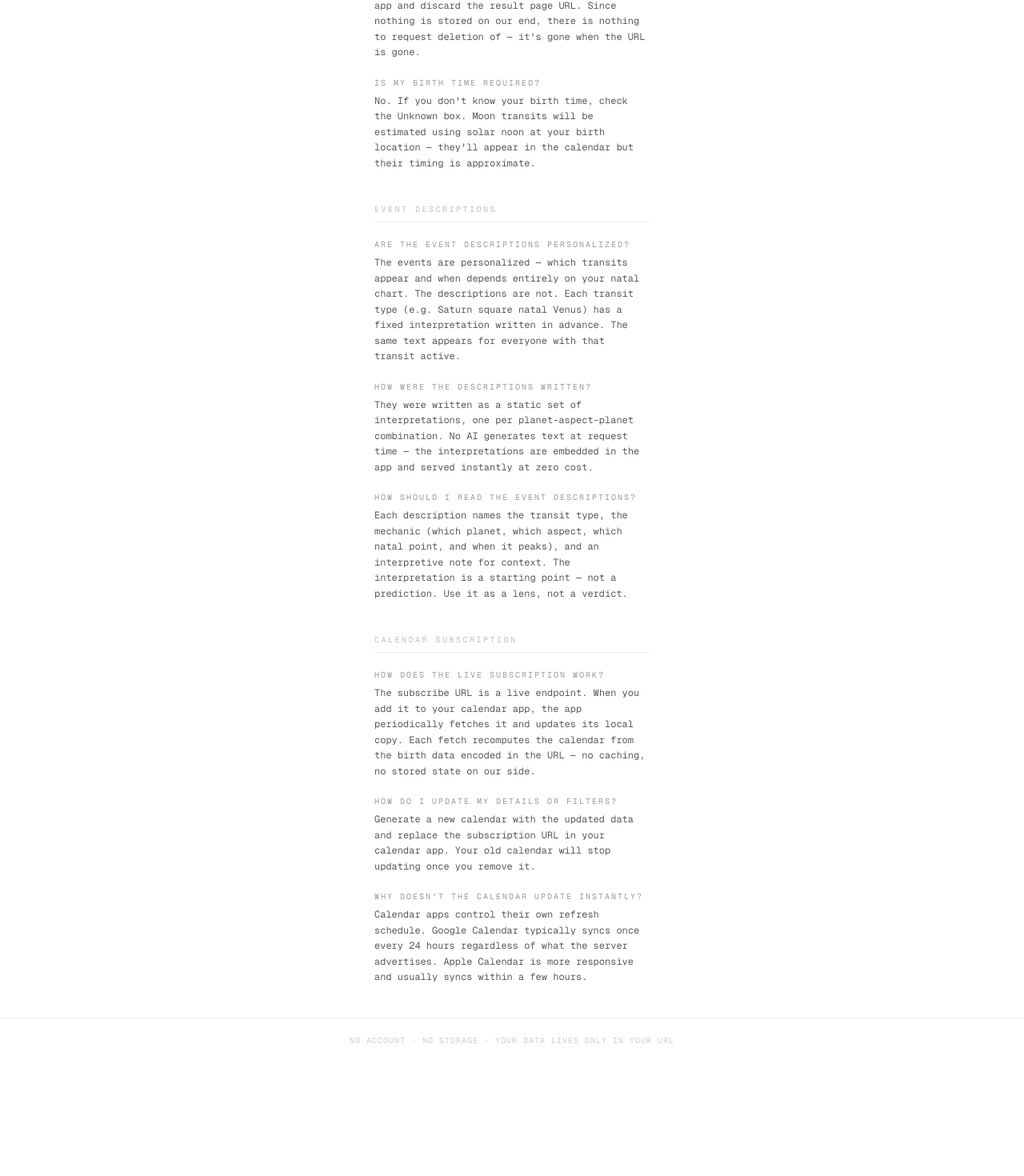
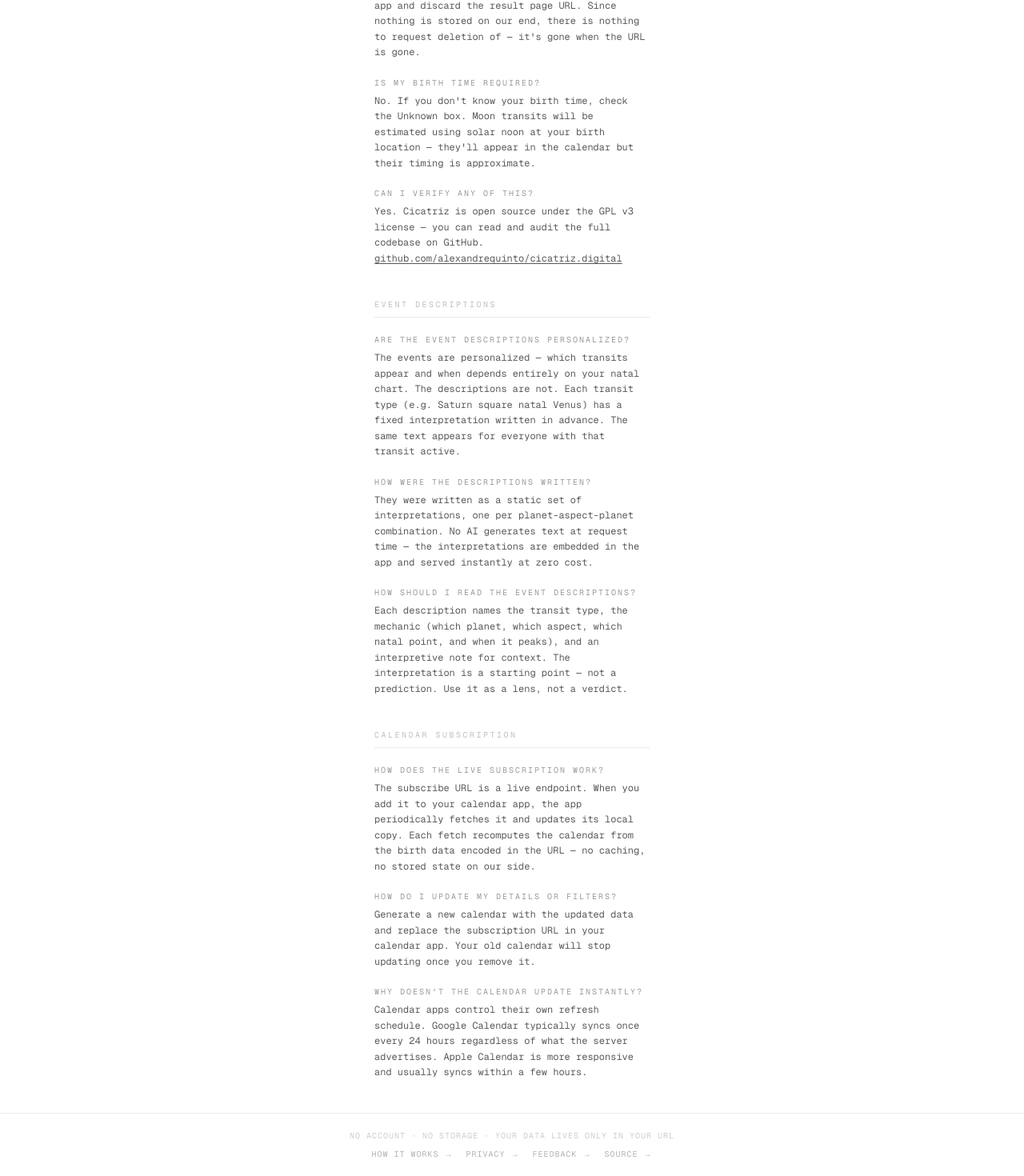
Before and after one commit to alexandrequinto/cicatriz.digital, a Next.js app: page /en/faq in a window 1280 px wide. Shown: the part 1739-3209 px from the top of the page at 80% size. Before the commit the page ends 3067 px from the top, so only its background shows below. Built offline with nearby package versions, Linux system fonts and the light colour scheme.

Commit message:
feat: shared Footer component, GitHub links in FAQ and Privacy, repo public

```diff
--- a/app/[locale]/faq/page.tsx
+++ b/app/[locale]/faq/page.tsx
@@ -2,6 +2,7 @@ import type { Metadata } from 'next';
 import Link from 'next/link';
 import { useTranslations } from 'next-intl';
 import { getTranslations } from 'next-intl/server';
+import Footer from '@/components/Footer';
 
 export async function generateMetadata({ params }: { params: Promise<{ locale: string }> }): Promise<Metadata> {
   const { locale } = await params;
@@ -30,7 +31,6 @@ function Section({ title, children }: { title: string; children: React.ReactNode
 
 export default function FaqPage() {
   const t = useTranslations('faq');
-  const tResult = useTranslations('result');
 
   return (
     <div className="flex flex-col min-h-screen">
@@ -65,6 +65,14 @@ export default function FaqPage() {
           <QA q={t('q8')}><p>{t('a8')}</p></QA>
           <QA q={t('q9')}><p>{t('a9')}</p></QA>
           <QA q={t('q10')}><p>{t('a10')}</p></QA>
+          <QA q={t('qSource')}>
+            <p>
+              {t('aSource')}{' '}
+              <a href="https://github.com/alexandrequinto/cicatriz.digital" target="_blank" rel="noopener noreferrer" className="underline underline-offset-2 hover:text-foreground/80 transition-colors">
+                github.com/alexandrequinto/cicatriz.digital
+              </a>
+            </p>
+          </QA>
         </Section>
 
         <Section title={t('s3Title')}>
@@ -81,11 +89,7 @@ export default function FaqPage() {
 
       </main>
 
-      <footer className="px-5 py-5 border-t border-foreground/8">
-        <p className="text-[10px] text-foreground/20 uppercase tracking-widest text-center">
-          {tResult('footerNoStorage')}
-        </p>
-      </footer>
+      <Footer />
     </div>
   );
 }
--- a/app/[locale]/page.tsx
+++ b/app/[locale]/page.tsx
@@ -1,7 +1,7 @@
-import Link from 'next/link';
 import { useTranslations } from 'next-intl';
 import NatalChartForm from '@/components/NatalChartForm';
 import LocaleSwitcher from '@/components/LocaleSwitcher';
+import Footer from '@/components/Footer';
 
 export default function Home() {
   const t = useTranslations('home');
@@ -49,16 +49,7 @@ export default function Home() {
         <NatalChartForm />
       </main>
 
-      <footer className="px-5 py-5 border-t border-foreground/8 space-y-2">
-        <p className="text-[10px] text-foreground/40 uppercase tracking-widest text-center">
-          {t('footerNoStorage')}
-        </p>
-        <p className="text-[10px] text-foreground/30 uppercase tracking-widest text-center space-x-4">
-          <Link href="/faq" className="hover:text-foreground/60 transition-colors">{t('footerHowItWorks')}</Link>
-          <Link href="/privacy" className="hover:text-foreground/60 transition-colors">{t('footerPrivacy')}</Link>
-          <a href="mailto:feedback@cicatriz.digital" className="hover:text-foreground/60 transition-colors">{t('footerFeedback')}</a>
-        </p>
-      </footer>
+      <Footer />
     </div>
   );
 }
--- a/app/[locale]/privacy/page.tsx
+++ b/app/[locale]/privacy/page.tsx
@@ -2,6 +2,7 @@ import type { Metadata } from 'next';
 import Link from 'next/link';
 import { useTranslations } from 'next-intl';
 import { getTranslations } from 'next-intl/server';
+import Footer from '@/components/Footer';
 
 export async function generateMetadata({ params }: { params: Promise<{ locale: string }> }): Promise<Metadata> {
   const { locale } = await params;
@@ -24,7 +25,6 @@ function P({ children }: { children: React.ReactNode }) {
 
 export default function PrivacyPage() {
   const t = useTranslations('privacy');
-  const tResult = useTranslations('result');
 
   return (
     <div className="flex flex-col min-h-screen">
@@ -57,15 +57,17 @@ export default function PrivacyPage() {
 
         <Section title={t('s4Title')}>
           <P>{t('s4p1')}</P>
+          <P>
+            {t('s4p2')}{' '}
+            <a href="https://github.com/alexandrequinto/cicatriz.digital" target="_blank" rel="noopener noreferrer" className="underline underline-offset-2 hover:text-foreground/80 transition-colors">
+              github.com/alexandrequinto/cicatriz.digital
+            </a>
+          </P>
         </Section>
 
       </main>
 
-      <footer className="px-5 py-5 border-t border-foreground/8">
-        <p className="text-[10px] text-foreground/20 uppercase tracking-widest text-center">
-          {tResult('footerNoStorage')}
-        </p>
-      </footer>
+      <Footer />
     </div>
   );
 }
--- a/app/[locale]/result/page.tsx
+++ b/app/[locale]/result/page.tsx
@@ -6,6 +6,7 @@ import { verifyToken } from '@/lib/tokenSigning';
 import { decryptToken, isEncryptedToken, encryptToken } from '@/lib/encryption';
 import { getPreviewEvents } from '@/lib/previewEvents';
 import SubscribeUrl from '@/components/SubscribeUrl';
+import Footer from '@/components/Footer';
 
 interface ResultPageProps {
   searchParams: Promise<{ data?: string }>;
@@ -139,11 +140,7 @@ export default async function ResultPage({ searchParams }: ResultPageProps) {
         <SubscribeUrl subscribeUrl={subscribeUrl} name={birthData.name} />
       </main>
 
-      <footer className="px-5 py-5 border-t border-foreground/8">
-        <p className="text-[10px] text-foreground/20 uppercase tracking-widest text-center">
-          {t('footerNoStorage')}
-        </p>
-      </footer>
+      <Footer />
     </div>
   );
 }
--- /dev/null
+++ b/components/Footer.tsx
@@ -0,0 +1,20 @@
+import Link from 'next/link';
+import { useTranslations } from 'next-intl';
+
+export default function Footer() {
+  const t = useTranslations('home');
+
+  return (
+    <footer className="px-5 py-5 border-t border-foreground/8 space-y-2">
+      <p className="text-[10px] text-foreground/20 uppercase tracking-widest text-center">
+        {t('footerNoStorage')}
+      </p>
+      <p className="text-[10px] text-foreground/30 uppercase tracking-widest text-center space-x-4">
+        <Link href="/faq" className="hover:text-foreground/60 transition-colors">{t('footerHowItWorks')}</Link>
+        <Link href="/privacy" className="hover:text-foreground/60 transition-colors">{t('footerPrivacy')}</Link>
+        <a href="mailto:feedback@cicatriz.digital" className="hover:text-foreground/60 transition-colors">{t('footerFeedback')}</a>
+        <a href="https://github.com/alexandrequinto/cicatriz.digital" target="_blank" rel="noopener noreferrer" className="hover:text-foreground/60 transition-colors">{t('footerSource')}</a>
+      </p>
+    </footer>
+  );
+}
--- a/messages/en.json
+++ b/messages/en.json
@@ -5,7 +5,8 @@
     "footerNoStorage": "No account · No storage · Your data lives only in your URL",
     "footerHowItWorks": "How it works →",
     "footerFeedback": "Feedback →",
-    "footerPrivacy": "Privacy →"
+    "footerPrivacy": "Privacy →",
+    "footerSource": "Source →"
   },
   "meta": {
     "title": "Cicatriz — Marked by the cosmos",
@@ -118,6 +119,8 @@
     "a9": "Yes. Remove the calendar subscription from your app and discard the result page URL. Since nothing is stored on our end, there is nothing to request deletion of — it's gone when the URL is gone.",
     "q10": "Is my birth time required?",
     "a10": "No. If you don't know your birth time, check the Unknown box. Moon transits will be estimated using solar noon at your birth location — they'll appear in the calendar but their timing is approximate.",
+    "qSource": "Can I verify any of this?",
+    "aSource": "Yes. Cicatriz is open source under the GPL v3 license — you can read and audit the full codebase on GitHub.",
     "s3Title": "Event descriptions",
     "q11": "Are the event descriptions personalized?",
     "a11": "The events are personalized — which transits appear and when depends entirely on your natal chart. The descriptions are not. Each transit type (e.g. Saturn square natal Venus) has a fixed interpretation written in advance. The same text appears for everyone with that transit active.",
@@ -147,7 +150,8 @@
     "s3Title": "Third-party services",
     "s3p1": "We use Vercel to host the application. Vercel may log standard HTTP request metadata (IP address, user agent, timestamp) as part of normal infrastructure operation. See vercel.com/legal/privacy-policy for details.",
     "s3p2": "City search uses the Nominatim API (OpenStreetMap), which receives your typed city query. No birth data is sent to Nominatim. We also use Vercel Analytics to count aggregate page views and custom events (form submissions, calendar subscriptions). No personal identifiers are collected.",
-    "s4Title": "Contact",
-    "s4p1": "Questions about privacy? Write to feedback@cicatriz.digital."
+    "s4Title": "Contact & source",
+    "s4p1": "Questions about privacy? Write to feedback@cicatriz.digital.",
+    "s4p2": "Cicatriz is open source under the GPL v3 license. You can read, audit, and run the code yourself."
   }
 }
--- a/messages/pt-BR.json
+++ b/messages/pt-BR.json
@@ -5,7 +5,8 @@
     "footerNoStorage": "Sem conta · Sem armazenamento · Seus dados vivem apenas na URL",
     "footerHowItWorks": "Como funciona →",
     "footerFeedback": "Feedback →",
-    "footerPrivacy": "Privacidade →"
+    "footerPrivacy": "Privacidade →",
+    "footerSource": "Código-fonte →"
   },
   "meta": {
     "title": "Cicatriz — Marcado pelo cosmos",
@@ -118,6 +119,8 @@
     "a9": "Sim. Remova a assinatura do calendário do seu app e descarte a URL da página de resultado. Como nada é armazenado do nosso lado, não há nada para solicitar exclusão — tudo some quando a URL some.",
     "q10": "Minha hora de nascimento é obrigatória?",
     "a10": "Não. Se você não sabe sua hora de nascimento, marque a caixa Desconhecida. Os trânsitos lunares serão estimados usando o meio-dia solar no seu local de nascimento — eles aparecerão no calendário, mas o horário é aproximado.",
+    "qSource": "Posso verificar tudo isso?",
+    "aSource": "Sim. O Cicatriz é open source sob a licença GPL v3 — você pode ler e auditar o código completo no GitHub.",
     "s3Title": "Descrições dos eventos",
     "q11": "As descrições dos eventos são personalizadas?",
     "a11": "Os eventos são personalizados — quais trânsitos aparecem e quando depende inteiramente do seu mapa natal. As descrições não são. Cada tipo de trânsito (ex: Saturno em quadratura com Vênus natal) tem uma interpretação fixa escrita com antecedência. O mesmo texto aparece para todos que têm esse trânsito ativo.",
@@ -147,7 +150,8 @@
     "s3Title": "Serviços de terceiros",
     "s3p1": "Usamos a Vercel para hospedar a aplicação. A Vercel pode registrar metadados padrão de requisições HTTP (endereço IP, agente de usuário, data/hora) como parte da operação normal da infraestrutura. Veja vercel.com/legal/privacy-policy para detalhes.",
     "s3p2": "A busca de cidades usa a API Nominatim (OpenStreetMap), que recebe a sua consulta de cidade digitada. Nenhum dado de nascimento é enviado ao Nominatim. Também usamos o Vercel Analytics para contar visualizações de página agregadas e eventos personalizados (envios de formulário, assinaturas de calendário). Nenhum identificador pessoal é coletado.",
-    "s4Title": "Contato",
-    "s4p1": "Dúvidas sobre privacidade? Escreva para feedback@cicatriz.digital."
+    "s4Title": "Contato e código-fonte",
+    "s4p1": "Dúvidas sobre privacidade? Escreva para feedback@cicatriz.digital.",
+    "s4p2": "O Cicatriz é open source sob a licença GPL v3. Você pode ler, auditar e executar o código por conta própria."
   }
 }
```
